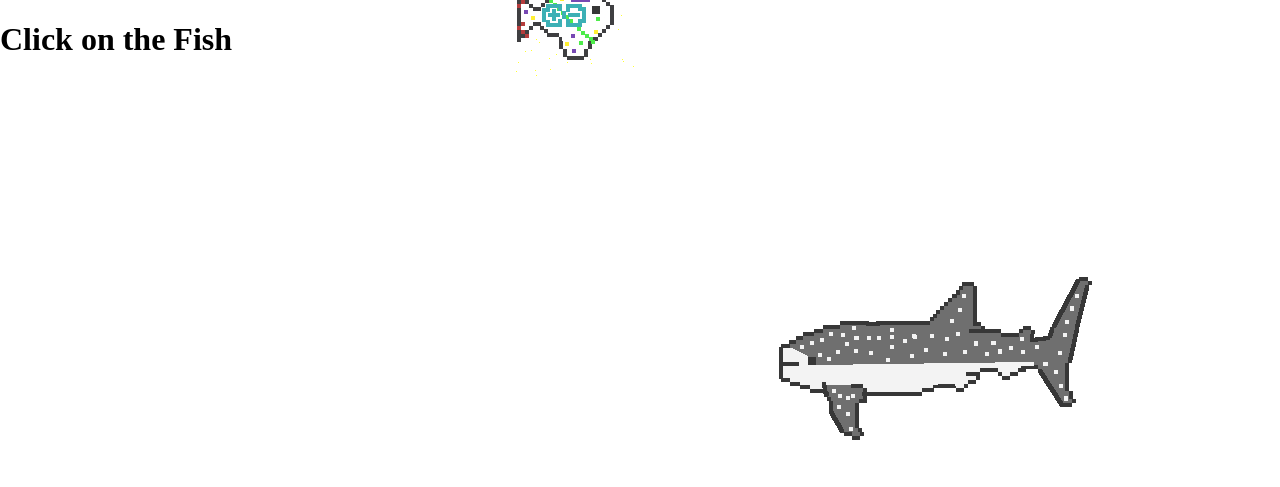
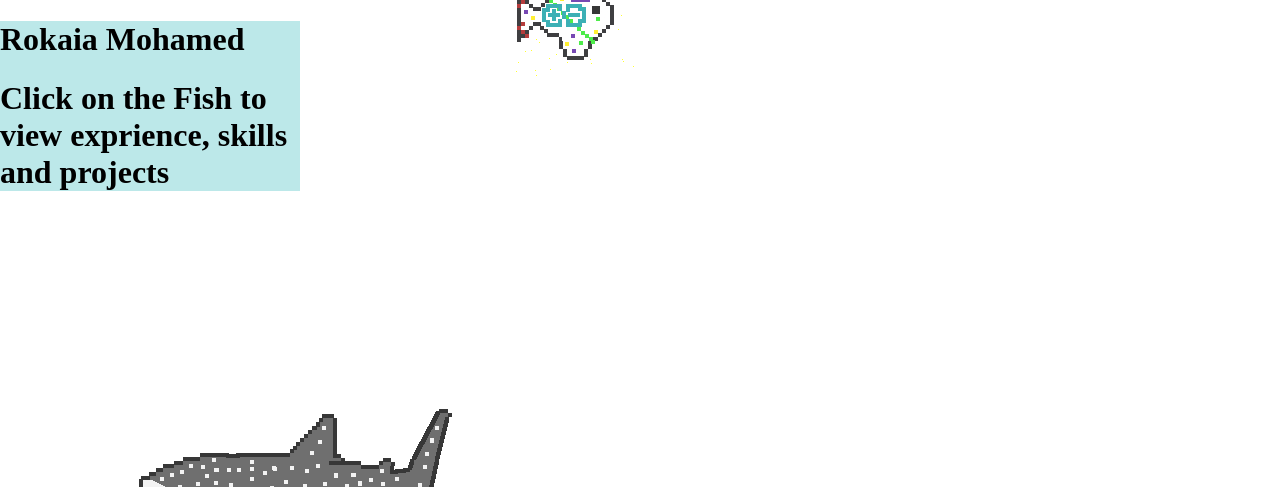
Before and after one commit to rokaia1692006/PortoflioFish, a plain HTML site: page index.html in a window 1280 px wide. Shown: the top 487 px of the page. Drawn offline with Linux system fonts and the light colour scheme.

Commit message:
'more_discription'

```diff
--- a/index.html
+++ b/index.html
@@ -9,7 +9,10 @@
 <body>
 
     <div class="game ">
-        <h1>Click on the Fish </h1>
+        <div class="heading">
+        <h1>Rokaia Mohamed</h1>
+        <h1>Click on the Fish to view exprience, skills and projects </h1>
+    </div>
         <div class="python" id="python"><img src="./images/pythonstatic.png" alt="snake"></div>
         <div class="Card" id = "pythonCard">
             <i class="fa-solid fa-xmark" id="closepython"></i>
--- a/style.css
+++ b/style.css
@@ -14,7 +14,14 @@ body {
     height: 100%;
     overflow: hidden;
 }
-
+.heading{
+    font-weight: 400;
+    font-size: medium;
+    background-color: rgba(34, 179, 182, 0.3);
+    z-index: 1000;
+    width:300px;
+    color:
+}
 .python{
     display: inline-block;
     position: absolute;
@@ -38,8 +45,6 @@ body {
     position:absolute;
     cursor: pointer;
     display: inline-block;
-    left: 50%;
-    transform: translateX(-50%);
 
     animation:swim 20s infinite  ease-in-out normal;
     opacity: 0.8;
```
